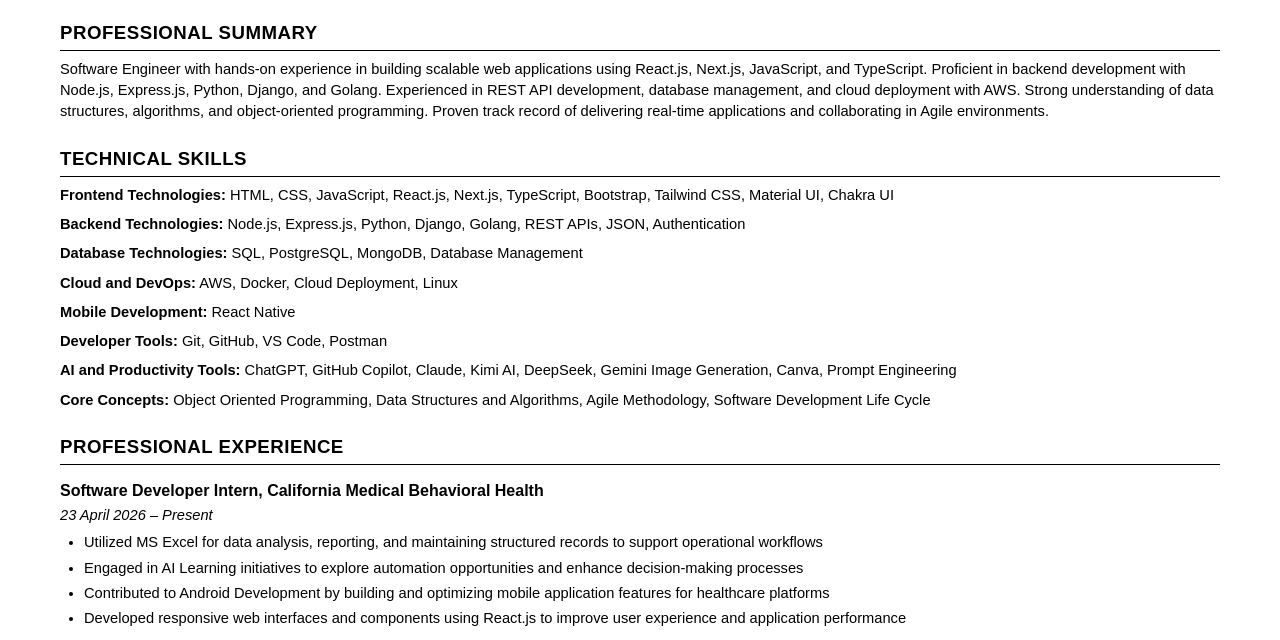
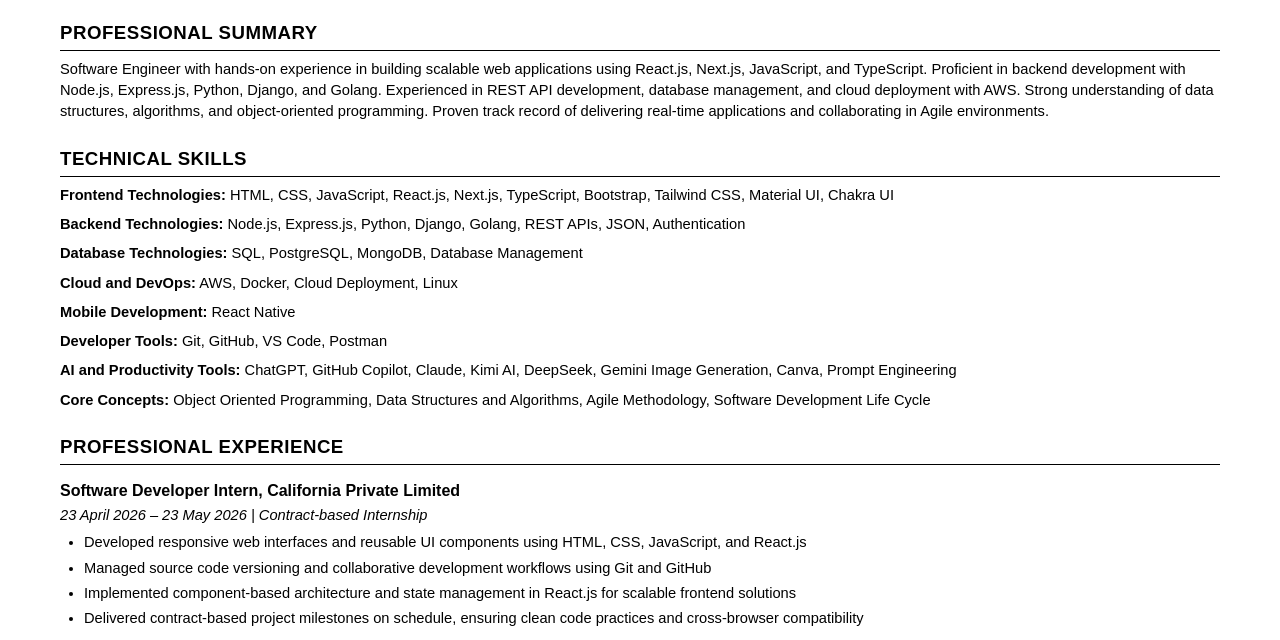
Before and after one commit to Ritikjain91/Resume, a website: page index.html in a window 1280 px wide. Shown: the part 156-796 px from the top of the page. Drawn offline with Linux system fonts and the light colour scheme.

Commit message:
update the code again

```diff
--- a/index.html
+++ b/index.html
@@ -104,13 +104,13 @@
     <section>
         <h2>Professional Experience</h2>
 
-        <h3>Software Developer Intern, California Medical Behavioral Health</h3>
-        <div class="meta">23 April 2026 – Present</div>
+        <h3>Software Developer Intern, California Private Limited</h3>
+        <div class="meta">23 April 2026 – 23 May 2026 | Contract-based Internship</div>
         <ul>
-            <li>Utilized MS Excel for data analysis, reporting, and maintaining structured records to support operational workflows</li>
-            <li>Engaged in AI Learning initiatives to explore automation opportunities and enhance decision-making processes</li>
-            <li>Contributed to Android Development by building and optimizing mobile application features for healthcare platforms</li>
-            <li>Developed responsive web interfaces and components using React.js to improve user experience and application performance</li>
+            <li>Developed responsive web interfaces and reusable UI components using HTML, CSS, JavaScript, and React.js</li>
+            <li>Managed source code versioning and collaborative development workflows using Git and GitHub</li>
+            <li>Implemented component-based architecture and state management in React.js for scalable frontend solutions</li>
+            <li>Delivered contract-based project milestones on schedule, ensuring clean code practices and cross-browser compatibility</li>
         </ul>
 
         <h3>Freelance Software Developer Intern</h3>
```
